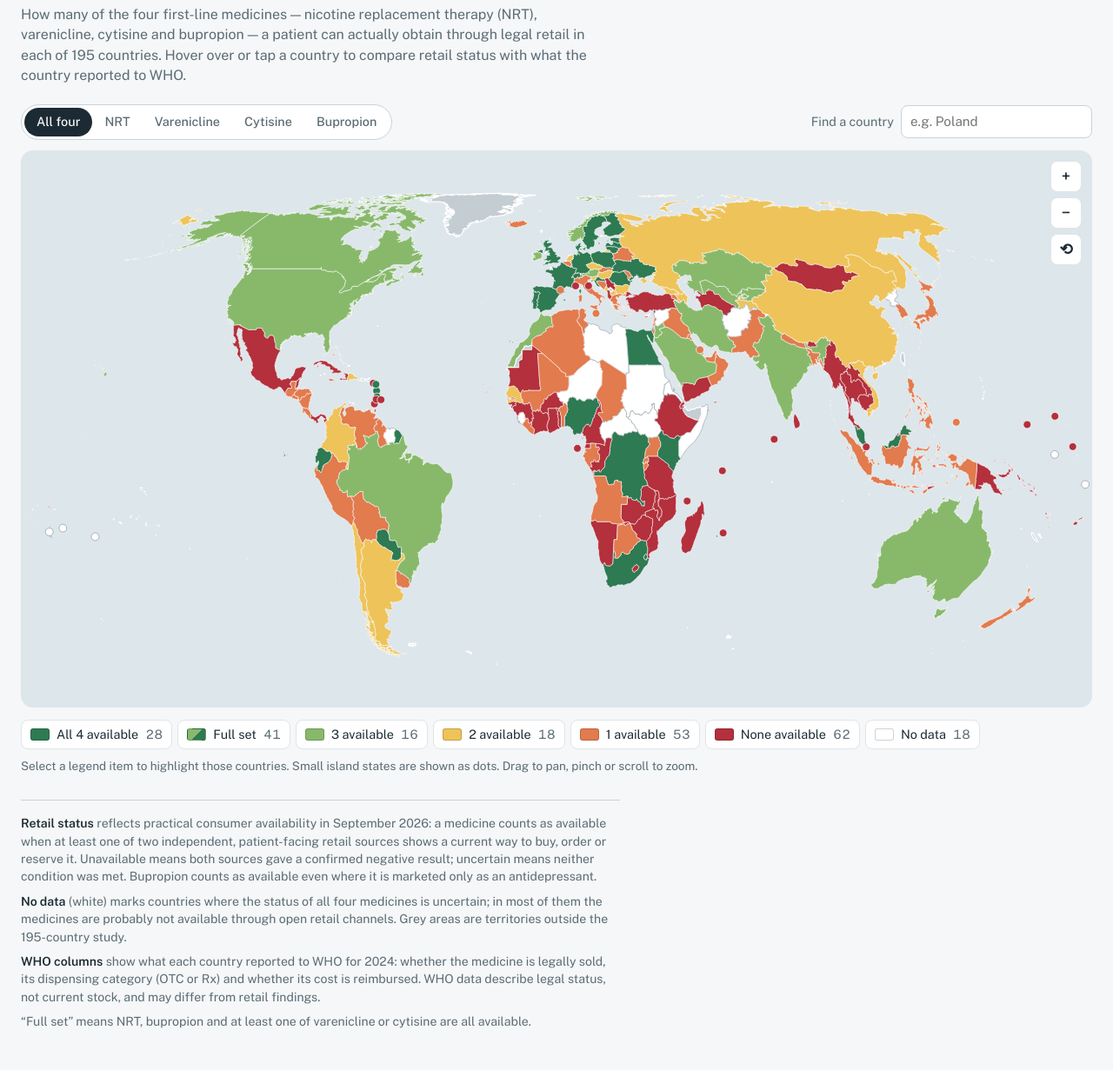
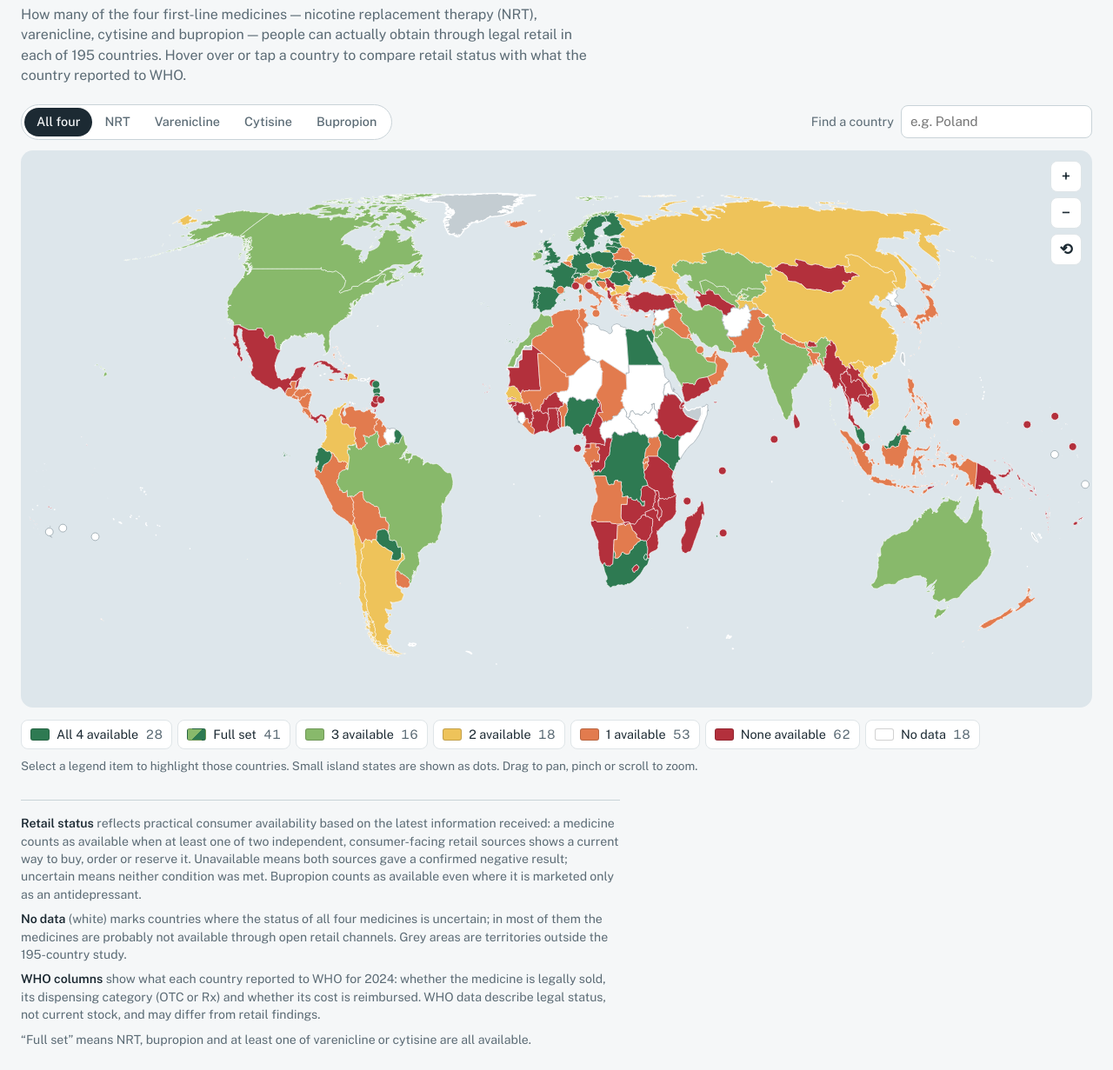
Before and after one commit to Pikirenia/tobacco_cessacion_map, a plain HTML site: page index.html in a window 1280 px wide. Shown: the part 69-1300 px from the top of the page at 87% size. Drawn offline with nearby package versions, Linux system fonts and the light colour scheme.

Commit message:
Update availability wording and replace patient terminology

```diff
--- a/index.html
+++ b/index.html
@@ -102,7 +102,7 @@ svg#map:active{cursor:grabbing}
 <div class="wrap">
 <header>
   <h1>Smoking cessation medicines</h1>
-  <p>How many of the four first-line medicines — nicotine replacement therapy (NRT), varenicline, cytisine and bupropion — a patient can actually obtain through legal retail in each of 195 countries. Hover over or tap a country to compare retail status with what the country reported to WHO.</p>
+  <p>How many of the four first-line medicines — nicotine replacement therapy (NRT), varenicline, cytisine and bupropion — people can actually obtain through legal retail in each of 195 countries. Hover over or tap a country to compare retail status with what the country reported to WHO.</p>
 </header>
 
 <div class="controls">
@@ -132,7 +132,7 @@ svg#map:active{cursor:grabbing}
 <p class="hint">Select a legend item to highlight those countries. Small island states are shown as dots. Drag to pan, pinch or scroll to zoom.</p>
 
 <section class="notes">
-  <p><b>Retail status</b> reflects practical consumer availability in September 2026: a medicine counts as available when at least one of two independent, patient-facing retail sources shows a current way to buy, order or reserve it. Unavailable means both sources gave a confirmed negative result; uncertain means neither condition was met. Bupropion counts as available even where it is marketed only as an antidepressant.</p>
+  <p><b>Retail status</b> reflects practical consumer availability based on the latest information received: a medicine counts as available when at least one of two independent, consumer-facing retail sources shows a current way to buy, order or reserve it. Unavailable means both sources gave a confirmed negative result; uncertain means neither condition was met. Bupropion counts as available even where it is marketed only as an antidepressant.</p>
   <p><b>No data</b> (white) marks countries where the status of all four medicines is uncertain; in most of them the medicines are probably not available through open retail channels. Grey areas are territories outside the 195-country study.</p>
   <p><b>WHO columns</b> show what each country reported to WHO for 2024: whether the medicine is legally sold, its dispensing category (OTC or Rx) and whether its cost is reimbursed. WHO data describe legal status, not current stock, and may differ from retail findings.</p>
   <p>“Full set” means NRT, bupropion and at least one of varenicline or cytisine are all available.</p>
```
